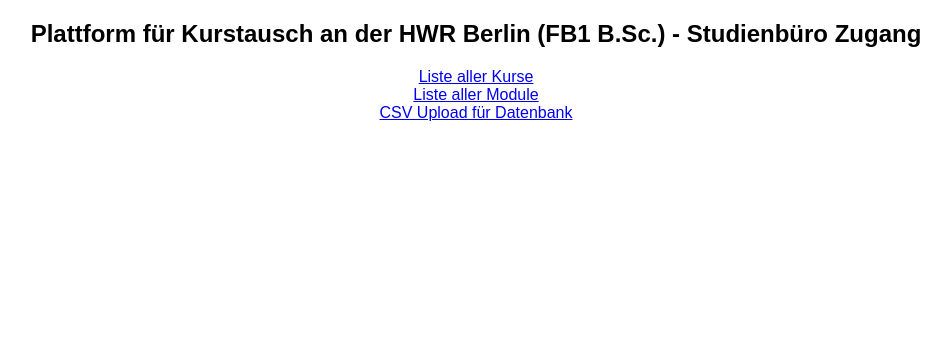
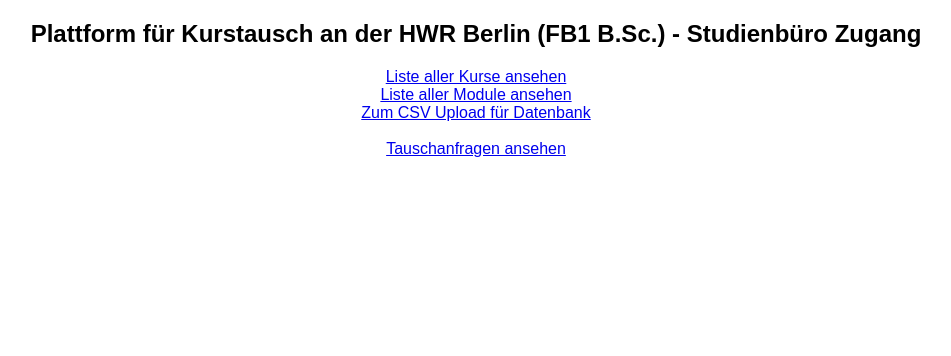
Before and after one commit to FynnKlette/Project-FSWD, a Flask app: template templates/dashboard_studienburo.html in a window 1280 px wide. Shown: the part 124-480 px from the top of the page, without its empty margins (164-1115 px from the left). Run offline with Flask 3, Linux system fonts and the light colour scheme; the template is opened without the code that fills it, so the values that code supplies are empty; some libraries are stand-ins or nearby versions.

Commit message:
added tauschverwaltung link to dashboard

```diff
--- a/templates/base_sb.html
+++ b/templates/base_sb.html
@@ -12,7 +12,7 @@
 
 <section class="content">
         <header>{% block HEADER %}
-        <a href="/verwaltung"><img src="{{ url_for('static', filename='hwr-baer.png') }}" alt="Home" width="50"></a>
+        <a href="/dashboard"><img src="{{ url_for('static', filename='hwr-baer.png') }}" alt="Home" width="50"></a>
         <div style="margin: auto;">
         <b style="font-size: 20px; color:white;">HWR-Kurstausch - FB 1 Bachelor Sc.</b>
         </div>
--- a/templates/dashboard_studienburo.html
+++ b/templates/dashboard_studienburo.html
@@ -3,8 +3,10 @@
 {% block CONTENT %}
 
 <h1>Plattform für Kurstausch an der HWR Berlin (FB1 B.Sc.) - Studienbüro Zugang</h1>
-<a href="/kurse">Liste aller Kurse</a>
-<a href="/module">Liste aller Module</a>
-<a href="/upload_csv">CSV Upload für Datenbank</a>
+<a href="/kurse">Liste aller Kurse ansehen</a>
+<a href="/module">Liste aller Module ansehen</a>
+<a href="/upload_csv">Zum CSV Upload für Datenbank</a>
+<br>
+<a href="/tauschverwaltung">Tauschanfragen ansehen</a>
 
 {% endblock %}
--- a/templates/tauschverwaltung.html
+++ b/templates/tauschverwaltung.html
@@ -1,3 +1,7 @@
+{% extends "base.html" %}
+{% block TITLE %}Tauschanfragen -{% endblock %}
+{% block CONTENT %}
+
 <h2> Hier kann das Studienbüro die Tausche ansehen! Anzahl aller Tausche in DB: {{ tauschdaten|length }}</h2>
 <div>
 
@@ -49,3 +53,5 @@
     <p> Ein Fehler ist aufgetretten! </p>
     {% endif %}
 </div>
+
+{% endblock %}
```
